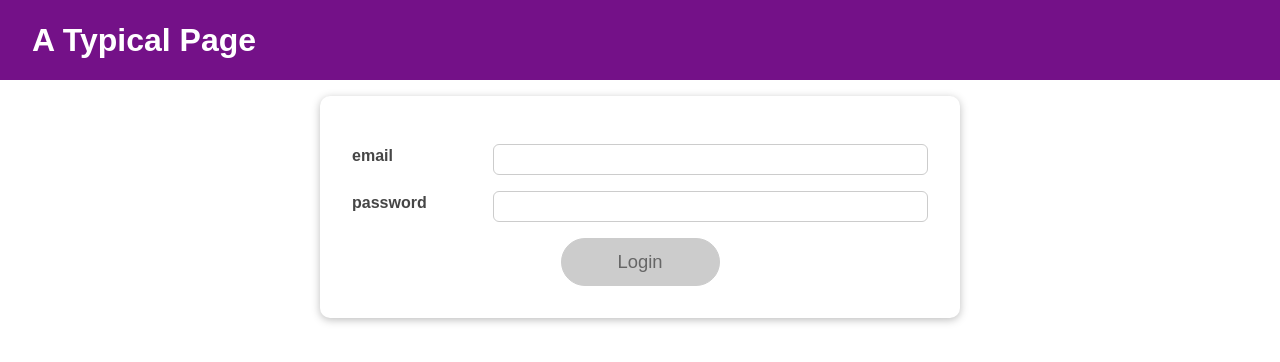
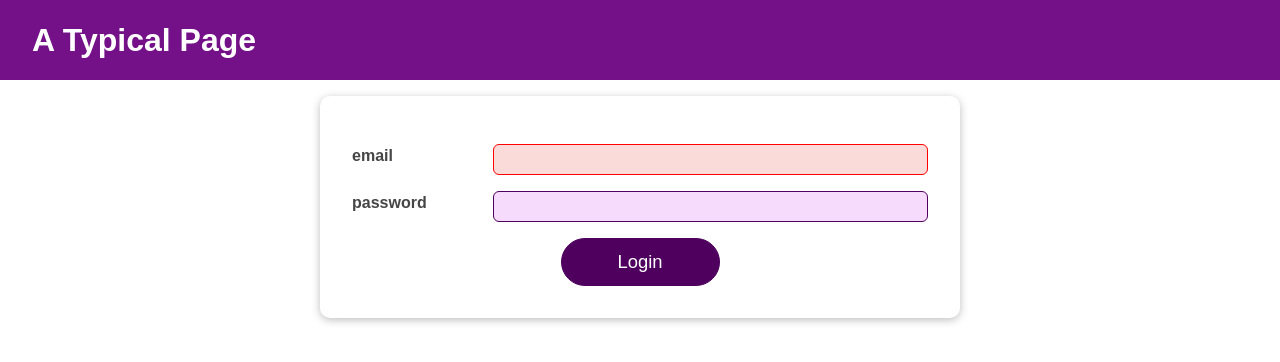
Before and after one commit to rupamsutar/Practicing-useEffect-Hook, a React (Create React App) app: page / in a window 1280 px wide. Shown: the top 362 px of the page. Built offline with nearby package versions, Linux system fonts and the light colour scheme.

Commit message:
forward ref part 1

```diff
--- a/src/components/Input/Input.js
+++ b/src/components/Input/Input.js
@@ -1,8 +1,11 @@
-import React from "react";
+import React, {useEffect, useRef} from "react";
 import "./Input.css";
 
 const Input = (props) => {
-
+    const inputRef = useRef();
+    useEffect(() => {
+        inputRef.current.focus();
+    }, [])
     const classes = `control ${props.className}`
 
     return <>
@@ -10,6 +13,7 @@ const Input = (props) => {
         <div className = {classes}>
             <label htmlFor={props.for}>{props.for}</label>
             <input
+                ref={inputRef}
                 type={props.for}
                 id={props.for}
                 value={props.value}
--- a/src/components/Login/Login.js
+++ b/src/components/Login/Login.js
@@ -1,4 +1,4 @@
-import React, { useState, useReducer, useContext } from 'react';
+import React, { useState, useReducer, useContext} from 'react';
 
 import Card from '../UI/Card/Card';
 import classes from './Login.module.css';
@@ -22,7 +22,6 @@ const emailReducer = (state, action) => {
 };
 
 const Login = () => {
-
   const ctx = useContext(AuthContext);
   const [formIsValid, setFormIsValid] = useState(false);
   const [state, dispatchState] = useReducer(emailReducer,
@@ -59,27 +58,18 @@ const Login = () => {
 
   const submitHandler = (event) => {
     event.preventDefault();
-    ctx.onLogin();
+    if (formIsValid) {
+      ctx.onLogin();
+    } else if (!emailIsValid) {
+
+    } else {
+
+    }
   };
 
   return (
     <Card className={classes.login}>
       <form onSubmit={submitHandler}>
-
-        {/* <div
-          className={`${classes.control} ${
-            state.emailIsValid === false ? classes.invalid : ''
-          }`}
-        >
-          <label htmlFor="email">E-Mail</label>
-          <input
-            type="email"
-            id="email"
-            value={state.emailValue}
-            onChange={emailChangeHandler}
-            onBlur={validateEmailHandler}
-          />
-        </div> */}
 
         <Input
           className={state.emailIsValid === false ? "invalid" : ""}
@@ -97,27 +87,10 @@ const Login = () => {
           onBlur={validatePasswordHandler}
         />
 
-        {/* <div
-          className={`${classes.control} ${
-            state.passwordIsValid === false ? classes.invalid : ''
-          }`}
-        >
-          <label htmlFor="password">Password</label>
-          <input
-            type="password"
-            id="password"
-            value={state.passwordValue}
-            onChange={passwordChangeHandler}
-            onBlur={validatePasswordHandler}
-          />
-        </div> */}
-
-
         <div className={classes.actions}>
           <Button
             type="submit"
             className={classes.btn}
-            disabled={!formIsValid}
           >
             Login
           </Button>
```
